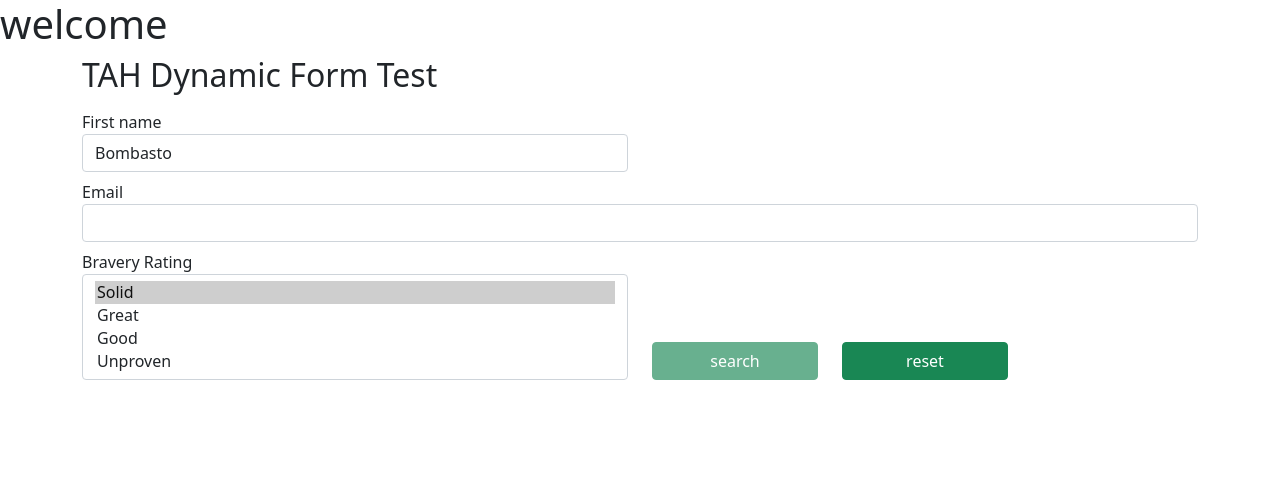
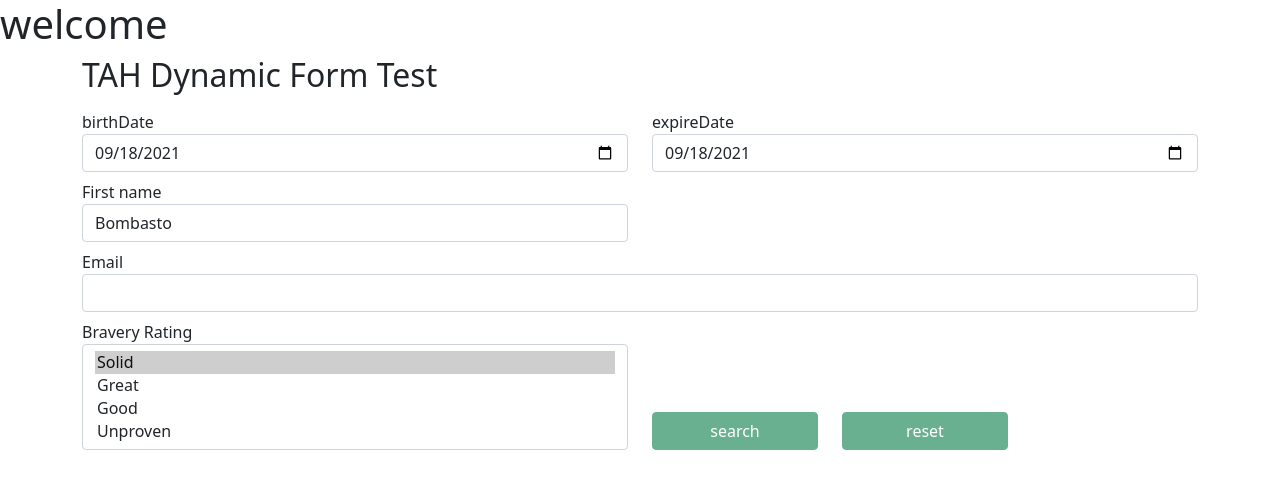
Before and after one commit to tariq-abdulghani/dynamic-from-module, an Angular app: page / in a window 1280 px wide. Shown: the top 488 px of the page. Built offline with nearby package versions, Linux system fonts and the light colour scheme.

Commit message:
closes #8 closes #27 added date control , reset is disabled when form is untouched.

```diff
--- a/src/app/tah-dynamic-form/models/control-types.ts
+++ b/src/app/tah-dynamic-form/models/control-types.ts
@@ -1,5 +1,6 @@
 
 export enum ControlTypes{
     TEXT='TEXT',
-    SELECT='SELECT'
+    SELECT='SELECT',
+    DATE='DATE',
 }
--- /dev/null
+++ b/src/app/tah-dynamic-form/models/date-control.ts
@@ -0,0 +1,29 @@
+import { BaseDynamicFormControl } from './base-control';
+import { ControlTypes } from './control-types';
+
+export class DateControl extends BaseDynamicFormControl<string> {
+   controlType = ControlTypes.DATE;
+    type = 'date';
+  minDate: string | undefined;
+  maxDate: string | undefined;
+  constructor(options: {
+    value?: string;
+    key?: string;
+    label?: string;
+    required?: boolean;
+    weight?: number;
+    mainDate?: string;
+    maxDate?: string;
+  }) {
+    super({
+      value: options.value,
+      key: options.key,
+      label: options.label,
+      required: options.required,
+      weight: options.weight,
+    });
+
+    this.maxDate = options.mainDate;
+    this.maxDate = options.maxDate;
+  }
+}
--- a/src/app/tah-dynamic-form/models/text-control.ts
+++ b/src/app/tah-dynamic-form/models/text-control.ts
@@ -13,8 +13,7 @@ export class TextControl extends BaseDynamicFormControl<string>{
           label?: string;
           required?: boolean;
           weight?: number;
-          controlType?: string;
-
+          // controlType?: string;
         }
       ){
           super({
--- a/src/app/tah-dynamic-form/tah-dynamic-form-control/tah-dynamic-form-control.component.html
+++ b/src/app/tah-dynamic-form/tah-dynamic-form-control/tah-dynamic-form-control.component.html
@@ -8,6 +8,16 @@
       class="form-control"
       [id]="control.key"
       [type]="$any(control)?.type"
+      [(ngModel)]="control.value"
+      [ngClass]="{'invalid-input': !isValid}">
+
+      <input *ngSwitchCase="CONTROL_TYPES.DATE"
+      [formControlName]="control.key"
+      class="form-control"
+      [id]="control.key"
+      [type]="$any(control)?.type"
+      [min]="$any(control)?.minDate"
+      [max]="$any(control)?.maxDate"
       [(ngModel)]="control.value"
       [ngClass]="{'invalid-input': !isValid}">
 
--- a/src/app/tah-dynamic-form/tah-dynamic-form/tah-dynamic-form.component.html
+++ b/src/app/tah-dynamic-form/tah-dynamic-form/tah-dynamic-form.component.html
@@ -11,7 +11,7 @@
     </div>
 
     <div [class]="'col-'+ submitBtnWeight +' d-flex' +' mt-4'" *ngIf="showReset">
-        <button class="btn btn-success w-100 align-self-end" type="reset" (click)="onReset()">
+        <button class="btn btn-success w-100 align-self-end" type="reset" (click)="onReset()"[disabled]="form.untouched" >
             {{resetBtnLabel}}
         </button>
     </div>
--- a/src/app/test-dynamic-form/test-dynamic-form.component.ts
+++ b/src/app/test-dynamic-form/test-dynamic-form.component.ts
@@ -1,5 +1,6 @@
 import { Component, OnInit } from '@angular/core';
 import { BaseDynamicFormControl } from '../tah-dynamic-form/models/base-control';
+import { DateControl } from '../tah-dynamic-form/models/date-control';
 import { SelectControl } from '../tah-dynamic-form/models/select-control';
 import { TextControl } from '../tah-dynamic-form/models/text-control';
 import { SelectOption } from './models/select-options';
@@ -11,18 +12,22 @@ import { SelectOption } from './models/select-options';
 })
 export class TestDynamicFormComponent implements OnInit {
   controls: BaseDynamicFormControl<any>[] = [
-    // new SelectControl({
-    //   value: 'Good',
-    //   key: 'brave',
-    //   label: 'Bravery Rating',
-    //   options: [
-    //     { key: 'solid', value: 'Solid' },
-    //     { key: 'great', value: 'Great' },
-    //     { key: 'good', value: 'Good' },
-    //     { key: 'unproven', value: 'Unproven' },
-    //   ],
-    //   weight: 6,
-    // }),
+
+    new DateControl({
+      key:'birthDate',
+      label:'birthDate',
+      required: true,
+      value: new Date().toISOString().split('T')[0],
+      weight:6
+    }),
+
+    new DateControl({
+      key:'expireDate',
+      label:'expireDate',
+      required: false,
+      value: new Date().toISOString().split('T')[0],
+      weight:6
+    }),
 
     new TextControl({
       type: 'text',
```
